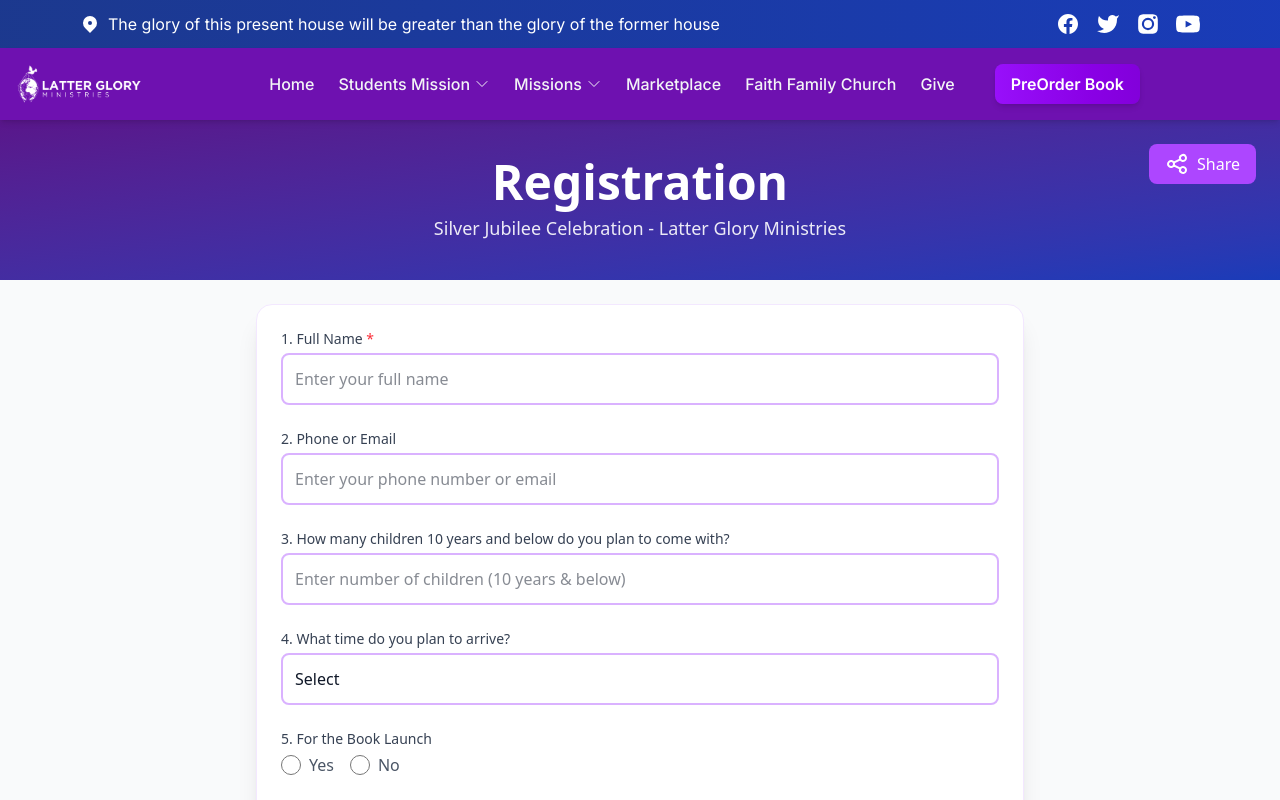
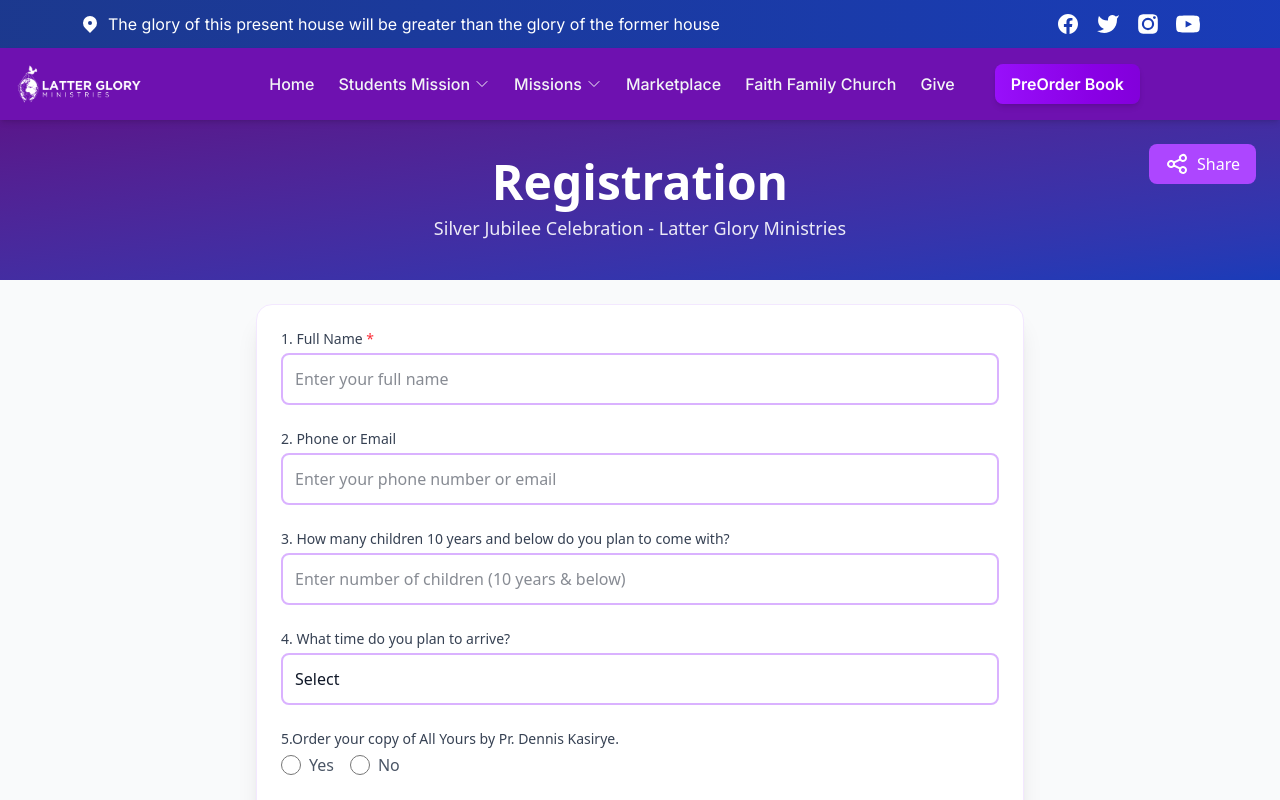
Before and after one commit to kevinjam/lgmWebsite, a Next.js app: page /registration in a window 1280 px wide. Shown: the top 800 px of the page. Built offline with nearby package versions, Linux system fonts and the light colour scheme.

Commit message:
fix the ui and work

```diff
--- a/src/app/registration/page.tsx
+++ b/src/app/registration/page.tsx
@@ -250,7 +250,7 @@
               </div>
               <div>
                 <label className="block text-sm font-medium text-gray-700 mb-1">
-                  5. For the Book Launch
+                  5.Order your copy of All Yours by Pr. Dennis Kasirye.
                 </label>
                 <div className="flex space-x-4 mb-2">
                   <label className="flex items-center">
```
